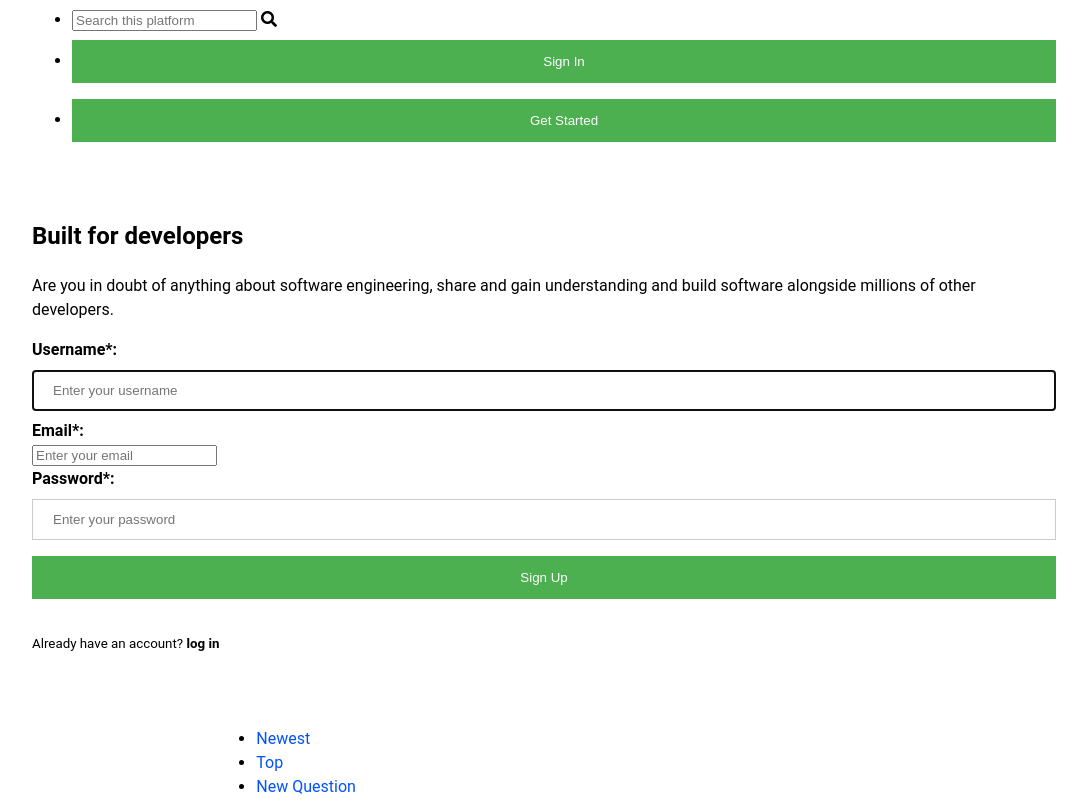
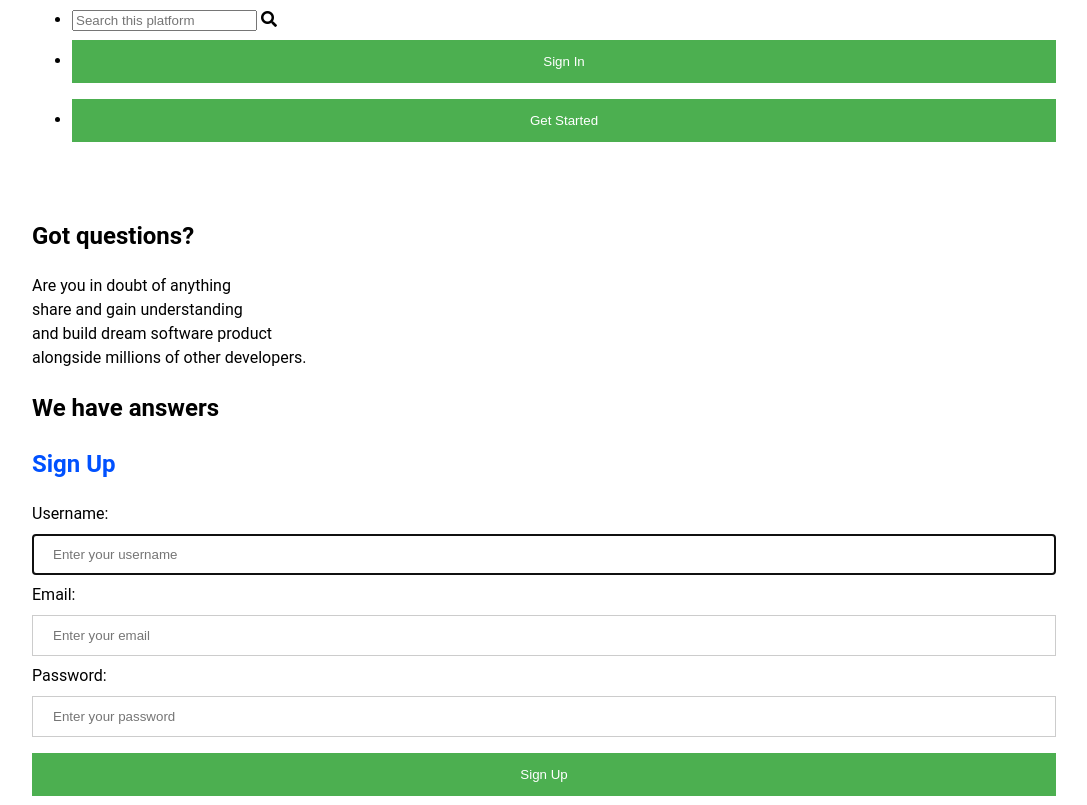
Before and after one commit to Anuoluwa/Stacklyteflow, a website: page UI/html/index.html in a window 1280 px wide. Shown: the part 72-877 px from the top of the page, without its empty margins (96-1183 px from the left). Drawn offline with Linux system fonts and the light colour scheme; a web font is replaced by a local one.

Commit message:
[Feature

```diff
--- a/UI/html/index.html
+++ b/UI/html/index.html
@@ -16,10 +16,10 @@
         <div class="container">
             <nav class="nav-header">
                 <ul class="nav-bar">
-                    <li class="logo">Litestack</li>
+                    <li class="logo"><a>Litestack</a></li>
                     <li>
                     <li class="search-input">
-                        <form>
+                        <form action="" method="">
                             <input class = "search-field" placeholder="Search this platform" />
                             <i class="fa fa-search"></i>
                         </form>
@@ -38,20 +38,22 @@
     <main class="container">
         <section >
             <div class="flex-container">
-                <div id="flex-banner">
-                    <h1>Built for developers</h1>
-                    <p>Are you in doubt of anything about software engineering, share and gain understanding and build software
+                <div class="flex-banner">
+                    <h1>Got questions?</h1>
+                    <p>Are you in doubt of anything <br>
+                        share and gain understanding <br>
+                        and build dream software product <br>
                         alongside millions of other developers.</p>
+                    <h2>We have answers</h2>
+                    <a><h1>Sign Up</h1></a>
 
                 </div>
-                <div id="flex-signup">
-                    <div class="form-outer">
-                        <form id="survey-form">
+                <div class="flex-signup">
+                    <div class="inner">
+                            <form id="signup-form">
                                     <div class="rowTab">
                                       <div class="labels">
-                                    <label id="username-label" for="username">
-                                        <strong>Username*:</strong>
-                                    </label>
+                                        <label id="username-label" for="username">Username:</label>
                                       </div>
                                       <div class="rightTab">
                                         <input autofocus type="text" name="username" id="username" minlength="4" maxlength="10" class="input-field" placeholder="Enter your username">
@@ -59,30 +61,26 @@
                                     </div>
                                       <div class="rowTab">
                                       <div class="labels">
-                                    <label id="email-label" for="email">
-                                        <strong>Email*:</strong>
-                                    </label>
+                                        <label id="email-label" for="email">Email:</label>
                                       </div>
                                       <div class="rightTab">
-                                    <input type="email" name="email" id="email" class="input-field" required placeholder="Enter your email">
+                                        <input autofocus type="text" name="email" id="email" class="input-field" placeholder="Enter your email">
                                       </div>
                                     </div>
+
                                     <div class="rowTab">
                                       <div class="labels">
-                                    <label id="password-label" for="password">
-                                        <strong>Password*:</strong>
-                                    </label>
+                                        <label id="password-label" for="password">Password:</label>
                                       </div>
                                       <div class="rightTab">
-                                    <input type="password" name="password" id="passwordField" class="input-field" minlength="6" placeholder="Enter your password"
-                                        required>
+                                        <input type="password" name="password" id="passwordField" minlength="8" class="input-field" placeholder="Enter your password" required>
                                       </div>
                                     </div>
                                     <button id="submit" class="submit" type="submit">Sign Up</button>
                                   </form>
-                        <br>
+                        <hr>
                         <small>Already have an account?
-                            <strong>log in</strong>
+                            <strong>Sign In</strong>
                         </small>
                     </div>
 
```
Lines whose indentation alone changed are shown as unchanged.
